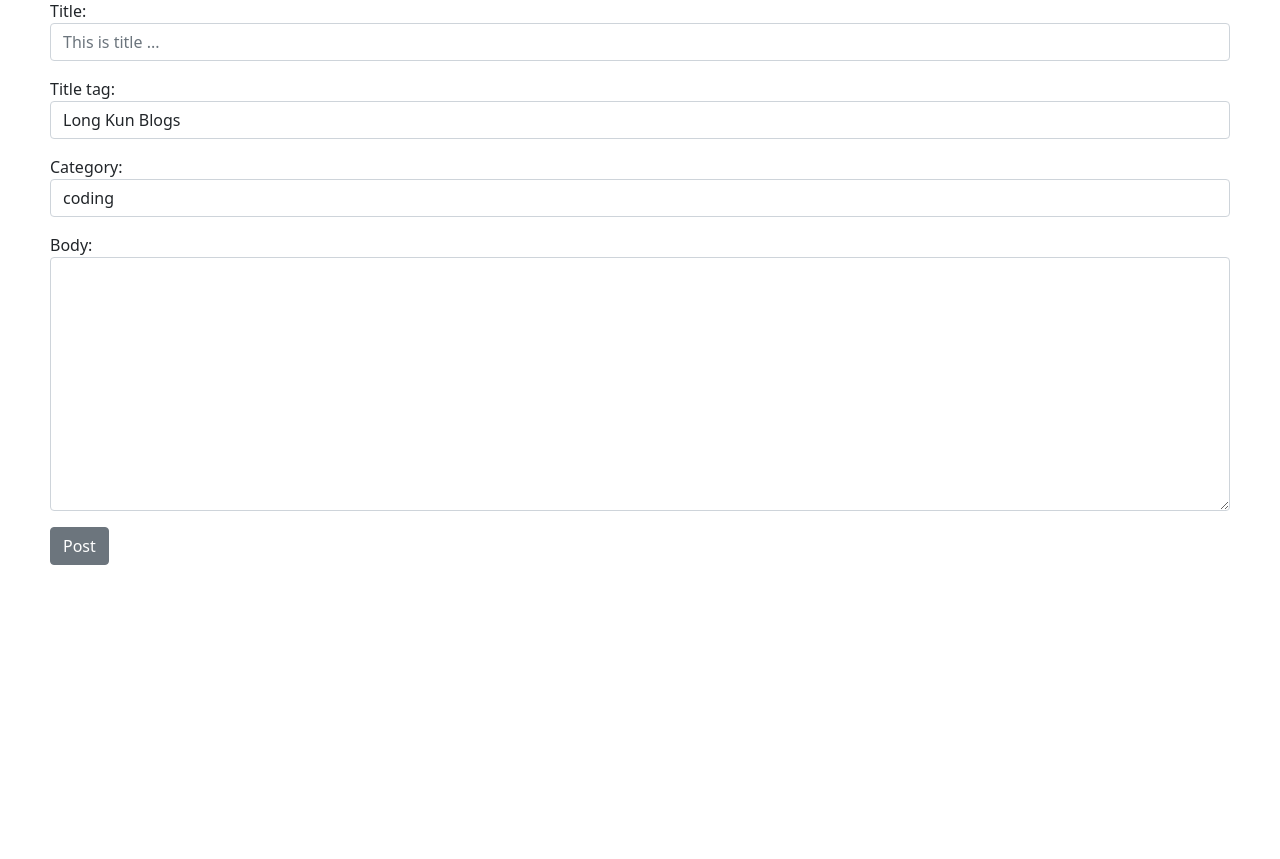
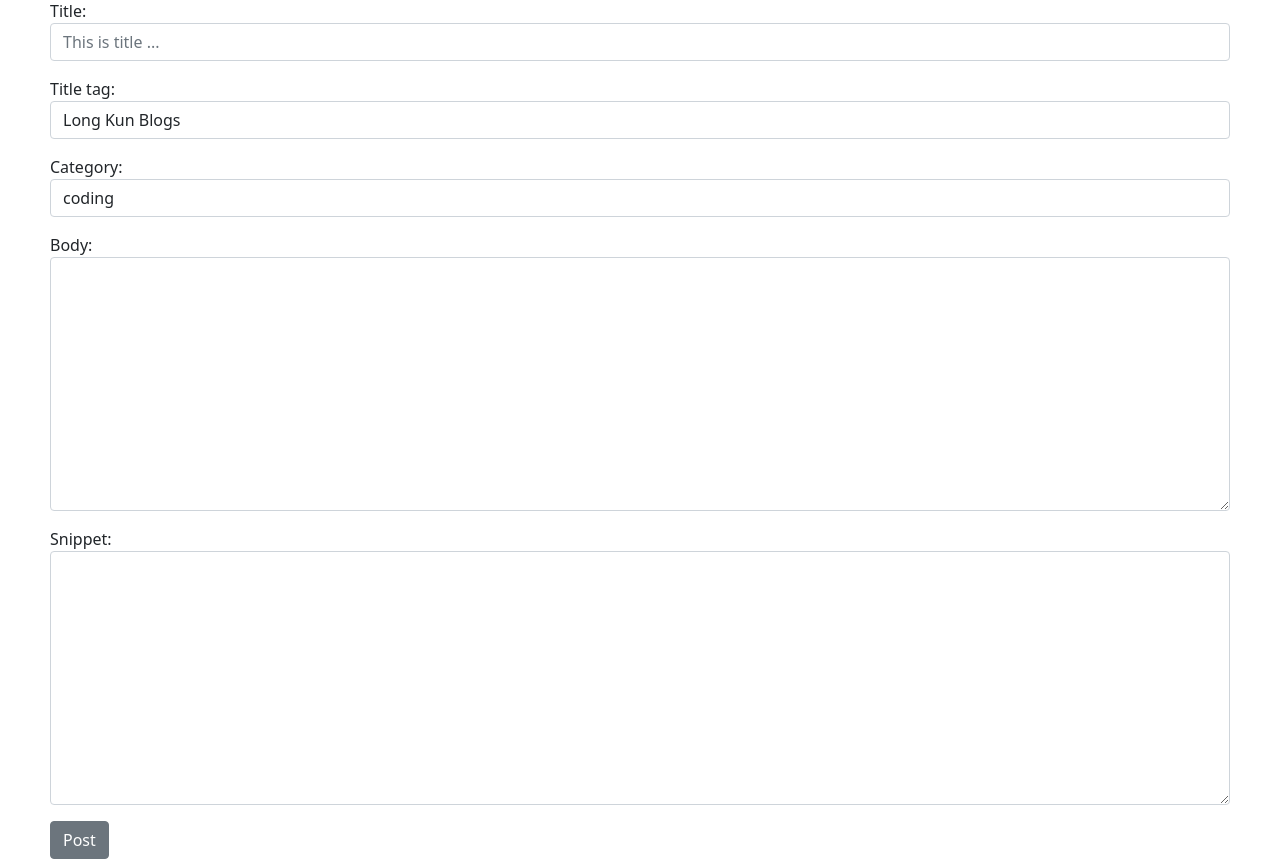
Before and after one commit to thanhlongnguyen140499/A-Blog-LongKun, a Django app: page /add-post/ in a window 1280 px wide. Shown: the part 185-1044 px from the top of the page. Before the commit the page ends 750 px from the top, so only its background shows below. Run offline with Django 3.2, Linux system fonts and the light colour scheme; some libraries are stand-ins or nearby versions.

Commit message:
Add snippet to models Post, and Add Post View

```diff
--- a/theblog/forms.py
+++ b/theblog/forms.py
@@ -12,7 +12,7 @@ class PostForm(forms.ModelForm):
     class Meta:
         model = Post
         # fields = '__all__'
-        fields = ('title', 'title_tag', 'author', 'category' ,'body')
+        fields = ('title', 'title_tag', 'author', 'category' ,'body', 'snippet')
 
         widgets = {
             'title': forms.TextInput(attrs={'class': 'form-control', 'placeholder': 'This is title ...'}),
@@ -21,6 +21,7 @@ class PostForm(forms.ModelForm):
             # 'author': forms.Select(attrs={'class': 'form-control'}),
             'category': forms.Select(choices=choice_list,attrs={'class': 'form-control'}),
             'body': forms.Textarea(attrs={'class': 'form-control'}),
+            'snippet': forms.Textarea(attrs={'class': 'form-control'}),
         }
 
 
--- a/theblog/models.py
+++ b/theblog/models.py
@@ -22,6 +22,7 @@ class Post(models.Model):
     title_tag = models.CharField(max_length=255, default='Long Kun Blogs')
     author = models.ForeignKey(User, on_delete=models.CASCADE)
     category = models.CharField(max_length=255, default='coding')
+    snippet = models.CharField(max_length=255)
     # body = models.TextField()
     body = RichTextField(blank=True, null=True)
     post_date = models.DateField(auto_now_add=datetime.now)
```
Also changed, not shown: theblog/templates/theblog/home.html (+12 -6 lines), db.sqlite3, theblog/migrations/0007_post_snippet.py (added).
